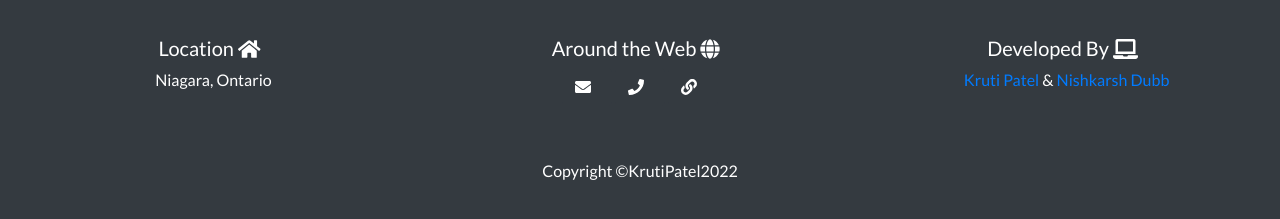
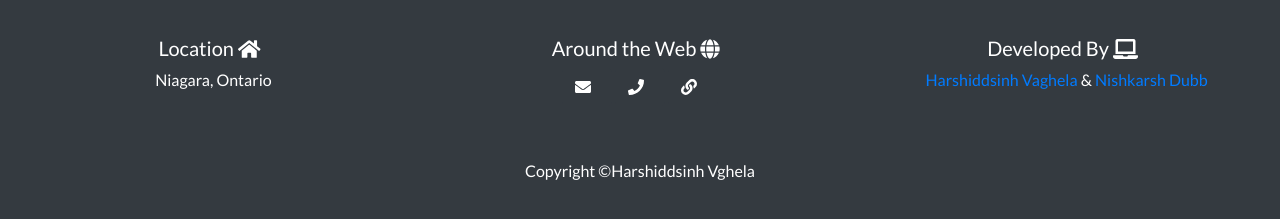
Before and after one commit to harshiddsinh/harshiddsinh76.github.io, a plain HTML site: page index.html in a window 1280 px wide. Shown: the part 3343-3562 px from the top of the page. Drawn offline with nearby package versions, Linux system fonts and the light colour scheme; files that its build step writes are made by us from their sources; files whose address does not match are found by name.

Commit message:
Update index.html

```diff
--- a/index.html
+++ b/index.html
@@ -192,13 +192,13 @@
 
           <!-- copyright and devs -->
           <div class="footer-developedby">
-            <h5>Developed By <i class="fa fa-laptop mr-2"></i></h5><a target="_blank" href="https://www.linkedin.com/in/kruti-patel-63958021/">Kruti Patel</a> & <a target="_blank" href="https://www.linkedin.com/in/nishkarsh-dubb/">Nishkarsh Dubb</a></p>
+            <h5>Developed By <i class="fa fa-laptop mr-2"></i></h5><a target="_blank" href="https://www.linkedin.com/in/kruti-patel-63958021/">Harshiddsinh Vaghela</a> & <a target="_blank" href="https://www.linkedin.com/in/nishkarsh-dubb/">Nishkarsh Dubb</a></p>
           </div>
         </div>
 
         <!-- footer copyrights -->
         <div class="footer-copyright">
-          <p>Copyright &copy;KrutiPatel2022</p>
+          <p>Copyright &copy;Harshiddsinh Vghela</p>
         </div>
       </footer>
 
```
